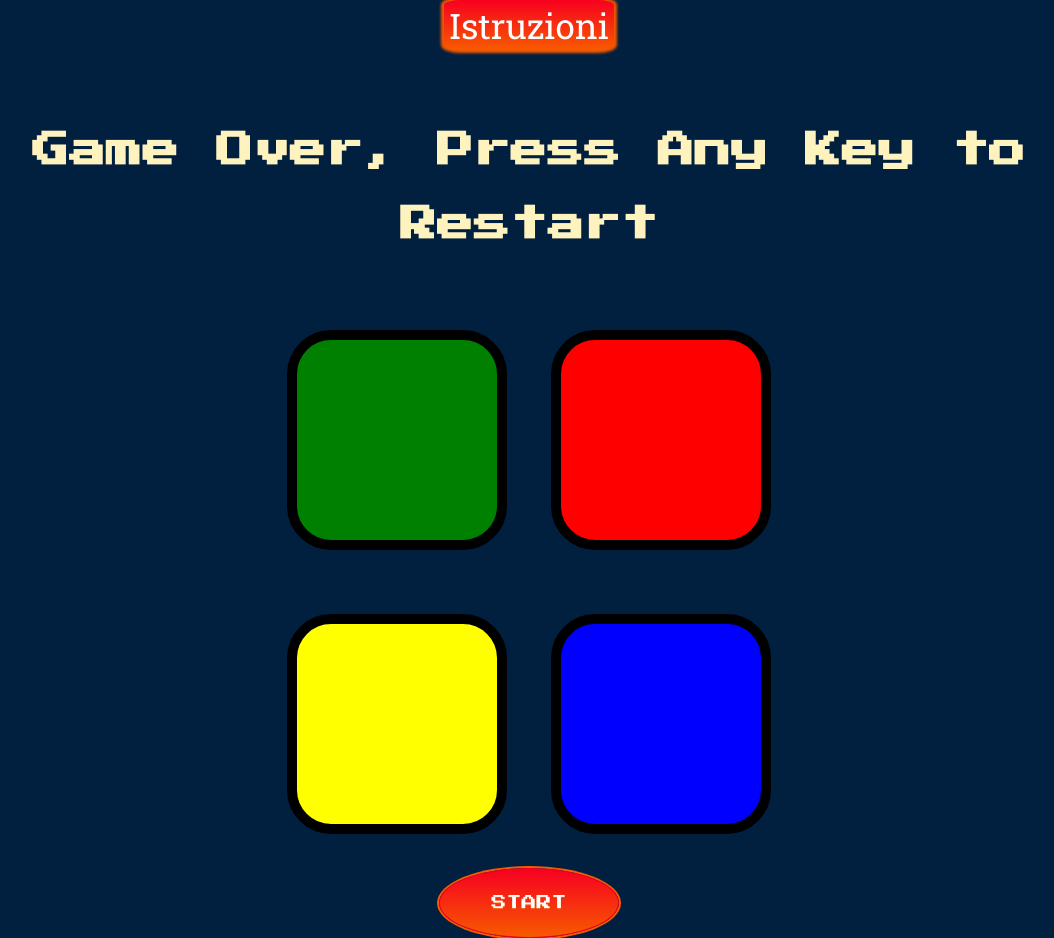
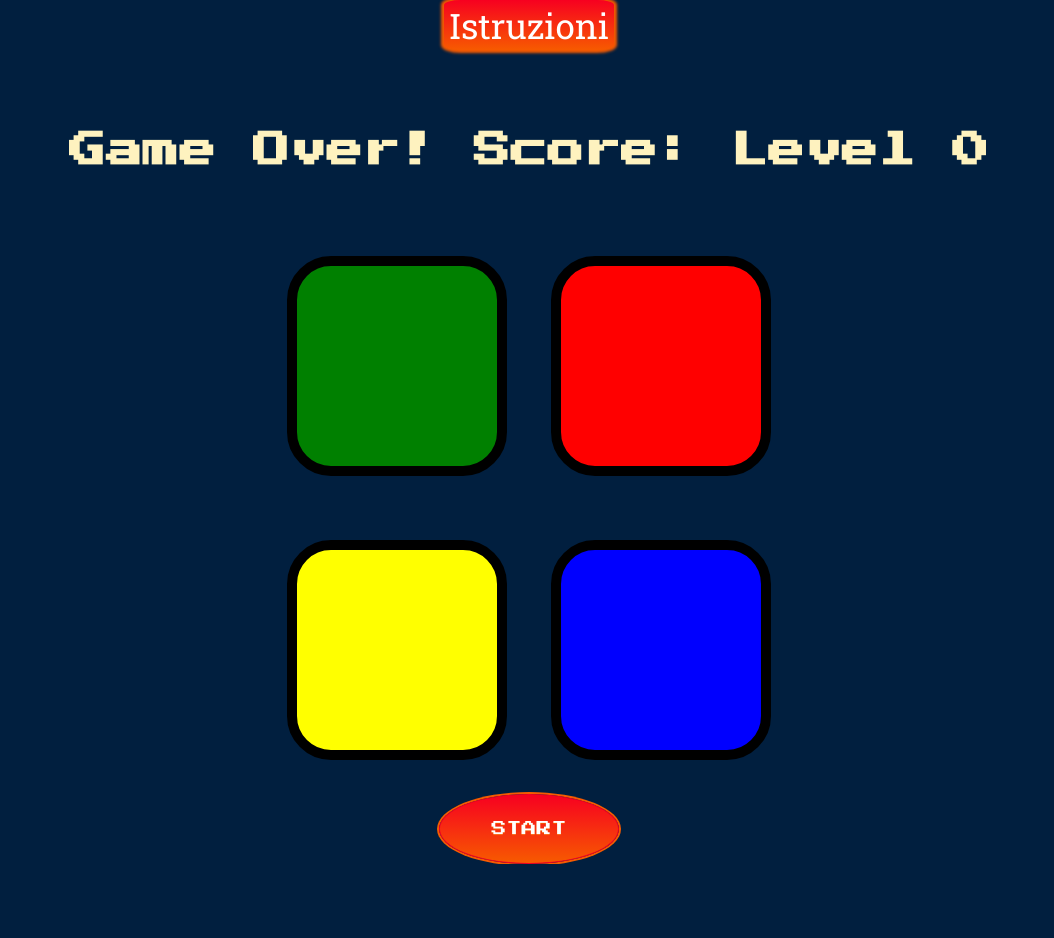
Before and after one commit to xGlaiver/simon-game, a plain HTML site: page index.html in a window 1280 px wide. Both pictures are taken after a click on the element 508 px from the left and 365 px from the top of the page. Shown: the whole page, without its empty margins (111-1165 px from the left). After the commit the page ends 864 px from the top, so only its background shows below. Drawn offline with nearby package versions, Linux system fonts and the light colour scheme.

Commit message:
Add files via upload

```diff
--- a/game.js
+++ b/game.js
@@ -18,14 +18,13 @@ function start() {
   if(!started){
 
     var level = 0;
+    gamePattern = [];
     $("h1 #level-title").text("Level " +level);
     nextSequence();
     started = true;
     $("#start").addClass("display-off");
   }
 }
-
-$(document).keypress(start);
 
 $(".btn").click(function() {
 
@@ -66,15 +65,15 @@ function checkAnswer(currentLevel) {
       $("body").removeClass("game-over");
     }, 200);
 
-    $("#level-title").text("Game Over, Press Any Key to Restart");
+    $("#level-title").text("Game Over! Score: Level " +gamePattern.length);
 
     startOver();
   }
 }
 
 function startOver(){
-  level = 0;
-  gamePattern = [];
+
+  level =0;
   started = false;
   $("#start").removeClass("display-off");
 }
--- a/index.html
+++ b/index.html
@@ -26,7 +26,7 @@
     </div>
   </div>
 
-  <h1 id="level-title">Press A Key to Start</h1>
+  <h1 id="level-title">Premi Start Per Giocare</h1>
   <div class="container">
     <div class="row">
 
```
